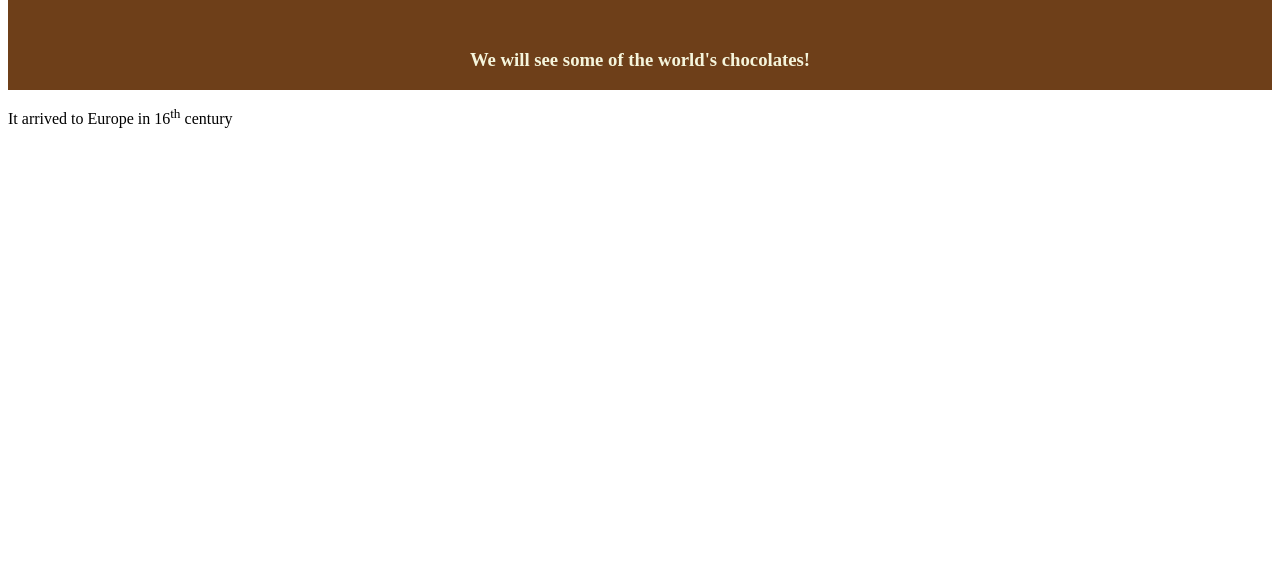
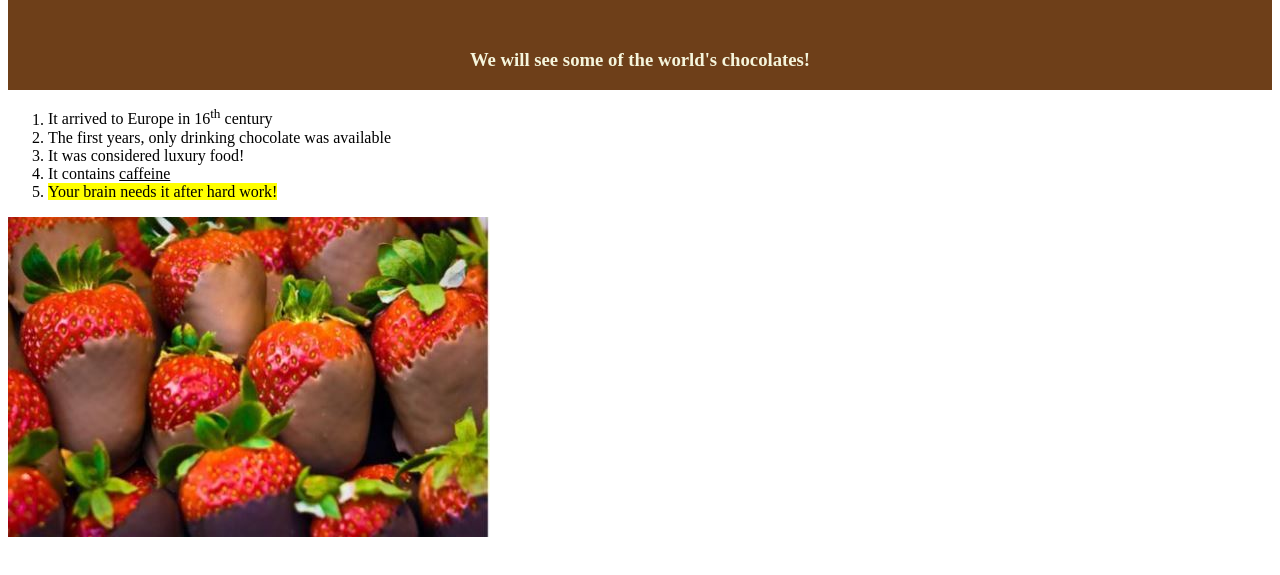
Before and after one commit to anampel/AnastasiaBeliaWEB2GitTest, a plain HTML site: page index.html in a window 1280 px wide. Shown: the part 91-666 px from the top of the page. Drawn offline with Linux system fonts and the light colour scheme.

Commit message:
Introduction to WEB tools Assignment 1

```diff
--- a/index.html
+++ b/index.html
@@ -15,7 +15,18 @@
         <h1>A site about chocolate</h1>
         <h3>We will see some of the world's chocolates!</h3>
     </div>
-    <p>It arrived to Europe in 16<sup>th</sup> century</p>
+    <ol>
+        <li>It arrived to Europe in 16<sup>th</sup> century</li>
+        <li>The first years, only drinking chocolate was
+            available</li>
+        <li>It was considered luxury food!</li>
+        <li>It contains <ins>caffeine</ins></li>
+        <li><mark>Your brain needs it after hard work!</mark></li>
+    </ol>
+
+    <a href="https://en.wikipedia.org/wiki/Chocolate" target="_blank">
+        <img src="Images/chocolatethings.jpg" alt="This is chocolate" title="Wikipedia chocolate">
+    </a>
 
 </body>
 
```
Also changed, not shown: Images/chocolatethings.jpg (added).
